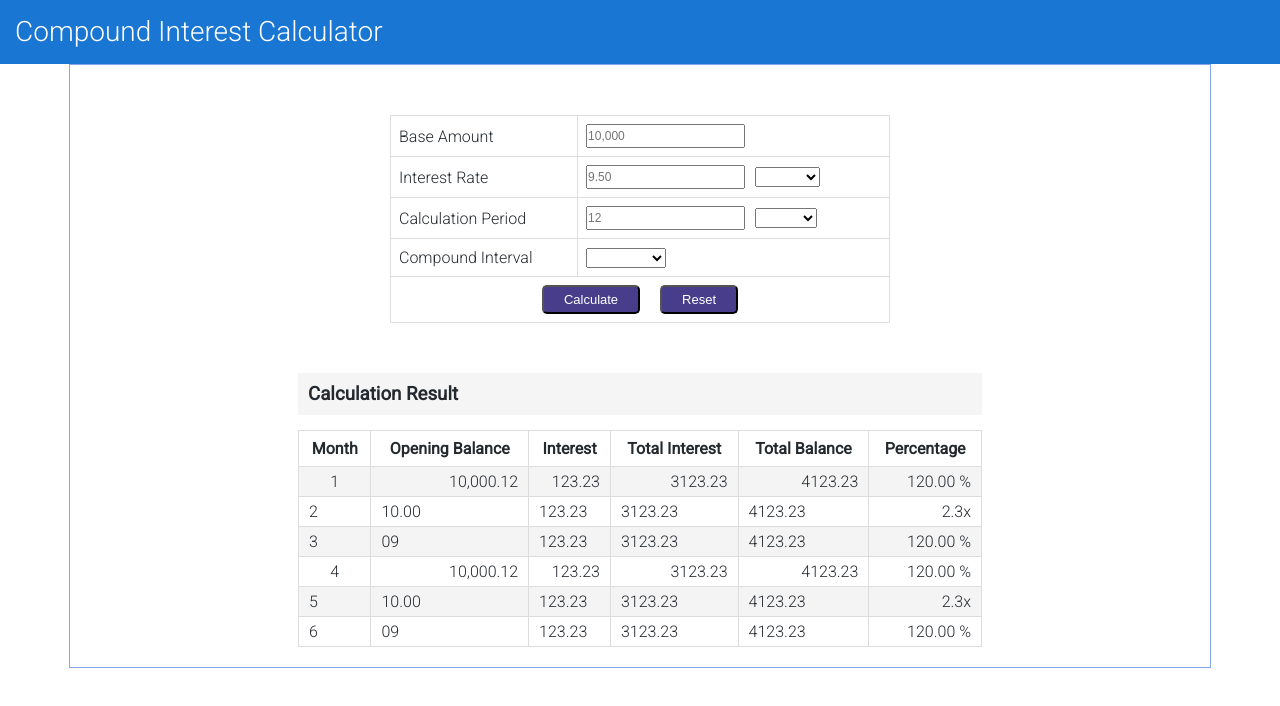
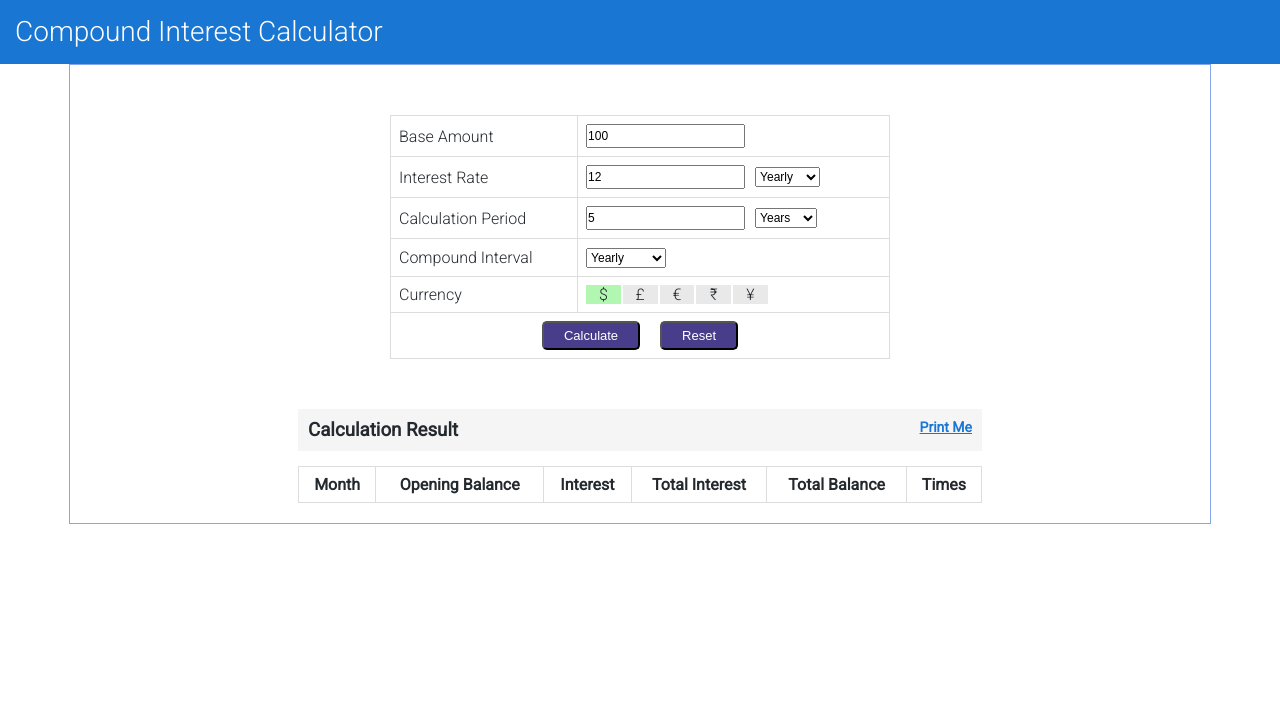
Before and after one commit to naveenhyd/compound-interest-calc, an Angular app: page / in a window 1280 px wide. Shown: the top 706 px of the page. Built offline with nearby package versions, Linux system fonts and the light colour scheme.

Commit message:
update code

```diff
--- /dev/null
+++ b/src/app/_services/data.service.ts
@@ -0,0 +1,23 @@
+import { Injectable } from '@angular/core';
+import { HttpClient } from '@angular/common/http';
+
+@Injectable({
+	providedIn: 'root'
+})
+export class DataService {
+
+	finalResult = [];
+	currencyCode: string;
+
+	constructor(private http: HttpClient) { }
+
+	setResult(result) {
+		this.finalResult = result;
+		console.log('set Result');
+		console.log(this.finalResult);
+	}
+
+	getResult() {
+		return this.finalResult;
+	}
+}
--- a/src/app/app.module.ts
+++ b/src/app/app.module.ts
@@ -4,6 +4,8 @@ import { FormsModule } from '@angular/forms';
 
 import { AppRoutingModule } from './app-routing.module';
 import { AppComponent } from './app.component';
+import { HttpClientModule }    from '@angular/common/http';
+
 import { HeaderComponent } from './header/header.component';
 import { FormInputComponent } from './form-input/form-input.component';
 import { FormResultComponent } from './form-result/form-result.component';
@@ -18,7 +20,8 @@ import { FormResultComponent } from './form-result/form-result.component';
 	imports: [
 		BrowserModule,
 		AppRoutingModule,
-    FormsModule
+		FormsModule,
+		HttpClientModule
 	],
 	providers: [],
 	bootstrap: [AppComponent]
--- a/src/app/form-input/form-input.component.html
+++ b/src/app/form-input/form-input.component.html
@@ -9,7 +9,6 @@
 					id="base_amount"
 					placeholder="10,000"
 					[(ngModel)]="base_amount"
-					(keyup)="doCalculation($event)"
 				/>
 			</td>
 		</tr>
@@ -25,10 +24,10 @@
 					(keyup)="doCalculation($event)"
 				/>
 				<select
-					name="interest_period_type"
-					id="interest_period_type"
+					name="interest_rate_type"
+					id="interest_rate_type"
 					class="ml10"
-					[(ngModel)]="interest_period_type"
+					[(ngModel)]="interest_rate_type"
 				>
 					<option value="monthly">Monthly</option>
 					<option value="yearly">Yearly</option>
@@ -73,8 +72,65 @@
 			</td>
 		</tr>
 		<tr>
+			<td>Currency</td>
+			<td>
+				<div class="currency-codes">
+					<label [ngClass]="{'active': currencyCode == 'USD'}" for="dollar"
+						>&#36;
+						<input
+							type="radio"
+							name="currency"
+							id="dollar"
+							value="USD"
+							[(ngModel)]="currencyCode"
+						/>
+					</label>
+					<label [ngClass]="{'active': currencyCode == 'GBP'}" for="pound"
+						>&pound;
+						<input
+							type="radio"
+							name="currency"
+							id="pound"
+							value="GBP"
+							[(ngModel)]="currencyCode"
+						/>
+					</label>
+					<label [ngClass]="{'active': currencyCode == 'EUR'}" for="euro"
+						>&euro;
+						<input
+							type="radio"
+							name="currency"
+							id="euro"
+							value="EUR"
+							[(ngModel)]="currencyCode"
+						/>
+					</label>
+					<label [ngClass]="{'active': currencyCode == 'INR'}" for="rupee"
+						>&#8377;
+						<input
+							type="radio"
+							name="currency"
+							id="rupee"
+							value="INR"
+							[(ngModel)]="currencyCode"
+						/>
+					</label>
+					<label [ngClass]="{'active': currencyCode == 'JPY'}" for="yen"
+						>&yen;
+						<input
+							type="radio"
+							name="currency"
+							id="yen"
+							value="JPY"
+							[(ngModel)]="currencyCode"
+						/>
+					</label>
+				</div>
+			</td>
+		</tr>
+		<tr>
 			<td colspan="2" align="center">
-				<button type="button">Calculate</button>
+				<button type="button" (click)="doCalculation($event)">Calculate</button>
 				<button type="reset" class="ml20">Reset</button>
 			</td>
 		</tr>
--- a/src/app/form-input/form-input.component.scss
+++ b/src/app/form-input/form-input.component.scss
@@ -9,4 +9,31 @@ table.formInput {
 		border: 1px solid #ddd;
 		padding: 8px;
 	}
+	input[name="currency"] {
+		display: none;
+		// background-color: red;
+	}
 }
+.currency-codes {
+	list-style: none;
+	margin: 0;
+	label {
+		float: left;
+		width: 5%;
+		margin-right: 2px;
+		padding: 0px 10px;
+		background-color: #dddddda3;
+		border-collapse: collapse;
+		cursor: pointer;
+		text-align: center;
+		&.active {
+			background-color: #86f186a3;
+			&:hover {
+				background-color: #86f186a3;
+			}
+		}
+		&:hover {
+			background-color: #a8a8a8a3;
+		}
+	}
+}
--- a/src/app/form-input/form-input.component.ts
+++ b/src/app/form-input/form-input.component.ts
@@ -1,4 +1,6 @@
 import { Component, OnInit } from '@angular/core';
+
+import { DataService } from '../_services/data.service';
 
 @Component({
 	selector: 'app-form-input',
@@ -7,12 +9,12 @@ import { Component, OnInit } from '@angular/core';
 })
 export class FormInputComponent implements OnInit {
 
-  base_amount: number;
-  interest_rate: number;
+	base_amount: number = 100;
+	interest_rate: number = 12;
 	interest_rate_type: string = "yearly";
-  calculation_period: number;
-  calculation_period_type: string;
-  compound_interval: string;
+	calculation_period: number = 5;
+	calculation_period_type: string = "years";
+	compound_interval: string = "yearly";
 	resultArray: Array<{}> = [];
 	compoundedTimes: object = {
 		"monthly": 12,
@@ -20,17 +22,18 @@ export class FormInputComponent implements OnInit {
 		"halfyearly": 2,
 		"yearly": 1
 	};
+	currencyCode: string = "USD";
 
-  constructor() { }
+	constructor(private dataService: DataService) { }
 
 	ngOnInit() {
 
 	}
 
-  doCalculation() {
+
+	doCalculation(event) {
 		// debugger;
 		// console.log(this);
-
 		let t = this.getCalculationPeriod(this.calculation_period, this.calculation_period_type);
 		let n = this.compoundedTimes[this.compound_interval];
 		let r = this.getInterestRate(this.interest_rate_type, this.interest_rate);
@@ -39,18 +42,21 @@ export class FormInputComponent implements OnInit {
 		let interest_gained = 0;
 		let total_interest_gained = 0;
 		this.resultArray = [];
+		let compound_times = '';
 		for (let i = 1; i <= this.calculation_period; i++) {
 			let amount = principal_amount * (1 + (r / n)) ** (n * t);
 
 			interest_gained = amount - principal_amount;
 			total_interest_gained = total_interest_gained + interest_gained;
 
+			compound_times = this.getCompoundedTimes(amount);
 			let row = {
-        id: i,
-        opening_balance: this.roundOf(principal_amount),
-        interest: this.roundOf(interest_gained),
-        total_interest: this.roundOf(total_interest_gained),
-        total_balance: this.roundOf(amount)
+				"id": i,
+				"opening_balance": this.roundOf(principal_amount),
+				"interest": this.roundOf(interest_gained),
+				"total_interest": this.roundOf(total_interest_gained),
+				"total_balance": this.roundOf(amount),
+				"compound_times": compound_times + 'x'
 			};
 			this.resultArray.push(row);
 
@@ -58,9 +64,13 @@ export class FormInputComponent implements OnInit {
 
 		}
 		console.log(this.resultArray);
+		this.dataService.currencyCode= this.currencyCode;
+		this.dataService.setResult(this.resultArray);
+
 	}
 
 	getCalculationPeriod(period, type) {
+		period = 1; // 1-month/year
 		if (type == 'months') {
 			return period / 12;
 		}
@@ -86,4 +96,9 @@ export class FormInputComponent implements OnInit {
 		return n.toFixed(digits);
 	}
 
+	getCompoundedTimes(amount) {
+		let times = (amount / this.base_amount);
+		return times = this.roundOf(times, 1);
 	}
+
+}
--- a/src/app/form-result/form-result.component.html
+++ b/src/app/form-result/form-result.component.html
@@ -1,5 +1,6 @@
-<div class="result-container">
-    <h3>Calculation Result</h3>
+<div class="result-container" id="resultContainer">
+	<h3>Calculation Result <a href="#" class="print-link" (click)="printPage()">Print Me</a></h3>
+	<!-- <div *ngFor='let row of dataService.finalResult'> {{message}} </div> -->
     <table class="table mt15">
         <tr>
             <th>Month</th>
@@ -7,55 +8,15 @@
             <th>Interest</th>
             <th>Total Interest</th>
             <th>Total Balance</th>
-            <th>Percentage</th>
+            <th>Times</th>
         </tr>
-        <tr>
-            <td align="center">1</td>
-            <td align="right">10,000.12</td>
-            <td align="right">123.23</td>
-            <td align="right">3123.23</td>
-            <td align="right">4123.23</td>
-            <td align="right">120.00 %</td>
-        </tr>
-        <tr>
-            <td>2</td>
-            <td>10.00</td>
-            <td>123.23</td>
-            <td>3123.23</td>
-            <td>4123.23</td>
-            <td align="right">2.3x</td>
-        </tr>
-        <tr>
-            <td>3</td>
-            <td>09</td>
-            <td>123.23</td>
-            <td>3123.23</td>
-            <td>4123.23</td>
-            <td align="right">120.00 %</td>
-        </tr>
-        <tr>
-            <td align="center">4</td>
-            <td align="right">10,000.12</td>
-            <td align="right">123.23</td>
-            <td align="right">3123.23</td>
-            <td align="right">4123.23</td>
-            <td align="right">120.00 %</td>
-        </tr>
-        <tr>
-            <td>5</td>
-            <td>10.00</td>
-            <td>123.23</td>
-            <td>3123.23</td>
-            <td>4123.23</td>
-            <td align="right">2.3x</td>
-        </tr>
-        <tr>
-            <td>6</td>
-            <td>09</td>
-            <td>123.23</td>
-            <td>3123.23</td>
-            <td>4123.23</td>
-            <td align="right">120.00 %</td>
+        <tr *ngFor='let row of dataService.finalResult'>
+            <td align="center">{{row.id}}</td>
+            <td align="right">{{row.opening_balance | currency: dataService.currencyCode}}</td>
+            <td align="right">{{row.interest | currency: dataService.currencyCode}}</td>
+            <td align="right">{{row.total_interest | currency: dataService.currencyCode}}</td>
+            <td align="right">{{row.total_balance | currency: dataService.currencyCode}}</td>
+            <td align="right">{{row.compound_times}}</td>
         </tr>
     </table>
 </div>
--- a/src/app/form-result/form-result.component.scss
+++ b/src/app/form-result/form-result.component.scss
@@ -5,6 +5,13 @@
 	margin-bottom: 20px;
 	width: 60%;
 	// border: 1px solid gold;
+	.print-link {
+		float: right;
+		text-decoration: none;
+		font-size: 14px;
+		text-decoration: underline;
+		color: map-get($app-colors, "bg");
+	}
 }
 
 .table {
@@ -22,5 +29,8 @@
 		&:nth-child(even) {
 			background-color: #f2f2f2cc;
 		}
+		&:hover {
+			background-color: #b5f6b385;
+		}
 	}
 }
--- a/src/app/form-result/form-result.component.ts
+++ b/src/app/form-result/form-result.component.ts
@@ -1,15 +1,37 @@
 import { Component, OnInit } from '@angular/core';
 
+import { DataService } from '../_services/data.service';
+import { $ } from 'protractor';
+
 @Component({
-  selector: 'app-form-result',
-  templateUrl: './form-result.component.html',
-  styleUrls: ['./form-result.component.scss']
+	selector: 'app-form-result',
+	templateUrl: './form-result.component.html',
+	styleUrls: ['./form-result.component.scss']
 })
 export class FormResultComponent implements OnInit {
 
-  constructor() { }
+	showResult: any;
+	constructor(public dataService: DataService) {
+		console.log('constructor');
+		console.log(dataService.finalResult);
+	}
 
-  ngOnInit() {
-  }
+	ngOnInit() {
+		this.renderResult();
+	}
+
+	renderResult() {
+		console.log('render Result');
+		this.showResult = this.dataService.getResult();
+
+	}
+
+	printPage() {
+		// let data = document.getElementById('result-container').outerHTML;
+
+		// let mywindow = window.open('', 'PRINT', 'height=400,width=600');
+		// mywindow.document.write(data);
+		window.print();
+	}
 
 }
```
Also changed, not shown: 1 other file (tests, documents, lock files or other folders). Lines whose indentation alone changed are shown as unchanged.
